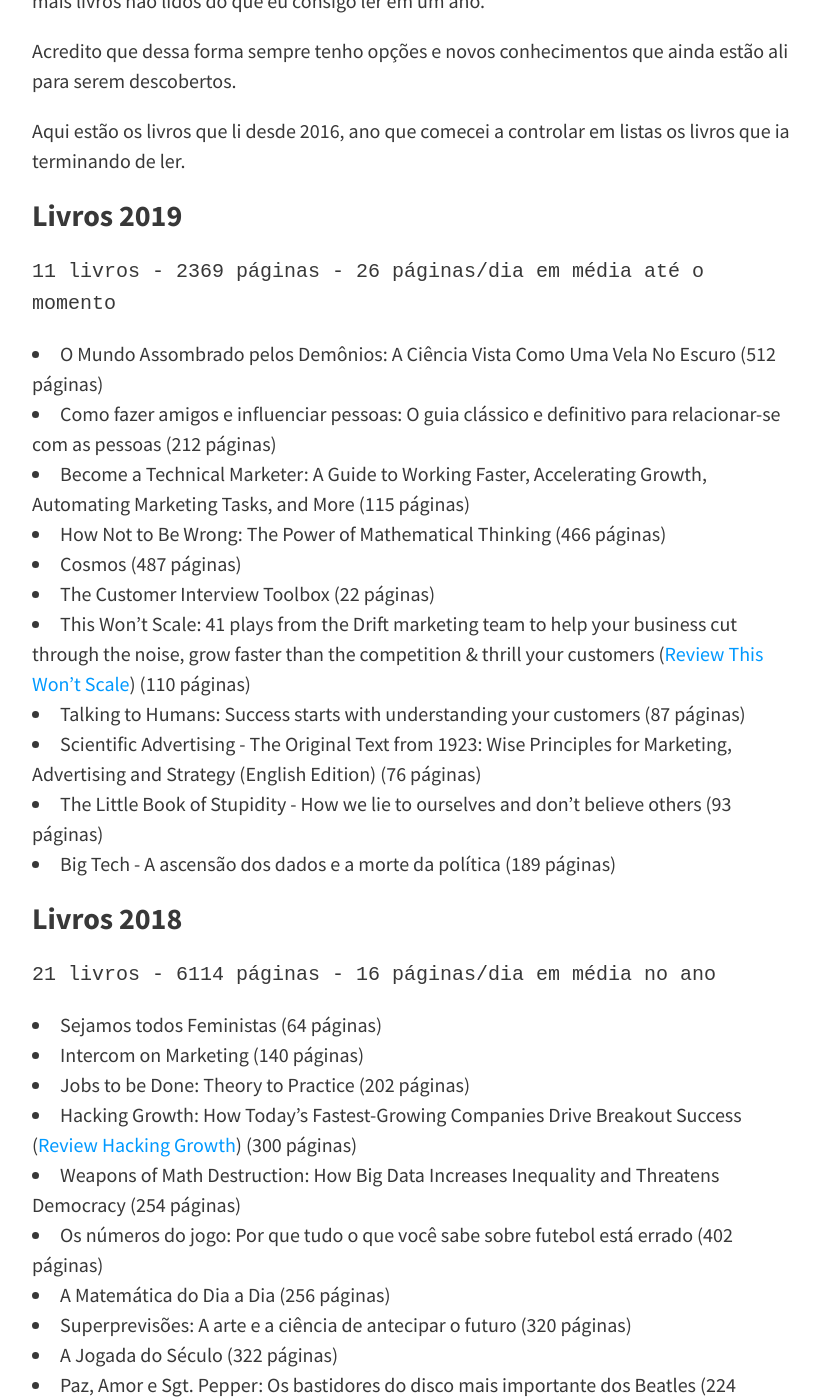
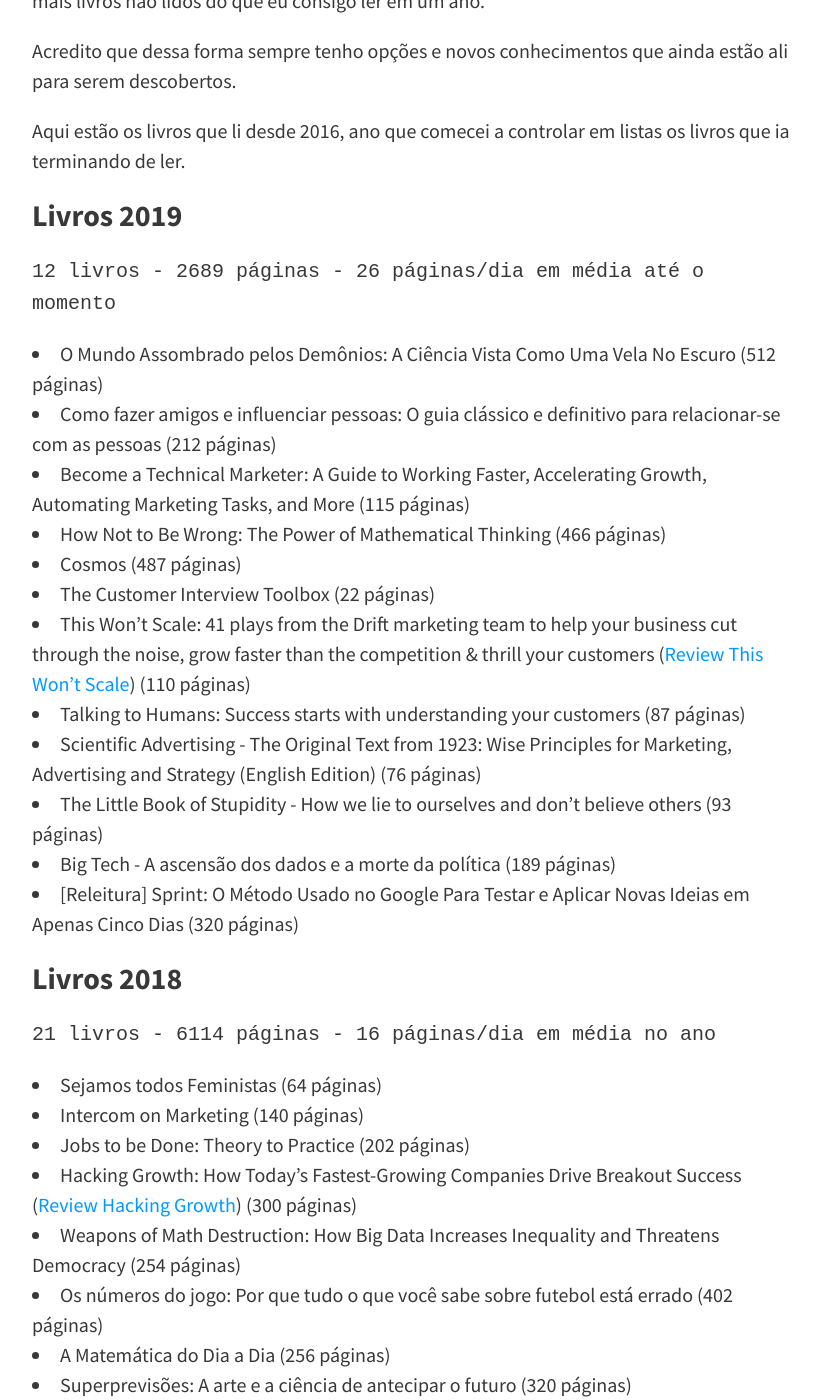
Before and after one commit to felipecbarbosa/felipecbarbosa.github.io, a Jekyll site: the page built from leituras.md, in a window 1280 px wide and 1400 px high, scrolled down 473 px. Shown: the whole window, without its empty margins (224-1044 px from the left). Built offline with Jekyll 4.4.1, drawn with Linux system fonts in a browser that asks for light colours; nearby versions of some CDN libraries; comment, search, counter and statistics services are not loaded.

Commit message:
Added Sprint do leituras

````diff
--- a/leituras.md
+++ b/leituras.md
@@ -13,7 +13,7 @@ Acredito que dessa forma sempre tenho opções e novos conhecimentos que ainda e
 Aqui estão os livros que li desde 2016, ano que comecei a controlar em listas os livros que ia terminando de ler.
 
 ### Livros 2019
-```11 livros - 2369 páginas - 26 páginas/dia em média até o momento```
+```12 livros - 2689 páginas - 26 páginas/dia em média até o momento```
 - O Mundo Assombrado pelos Demônios: A Ciência Vista Como Uma Vela No Escuro (512 páginas)
 - Como fazer amigos e influenciar pessoas: O guia clássico e definitivo para relacionar-se com as pessoas (212 páginas)
 - Become a Technical Marketer: A Guide to Working Faster, Accelerating Growth, Automating Marketing Tasks, and More (115 páginas)
@@ -25,6 +25,7 @@ Aqui estão os livros que li desde 2016, ano que comecei a controlar em listas o
 - Scientific Advertising - The Original Text from 1923: Wise Principles for Marketing, Advertising and Strategy (English Edition) (76 páginas)
 - The Little Book of Stupidity - How we lie to ourselves and don't believe others (93 páginas)
 - Big Tech - A ascensão dos dados e a morte da política (189 páginas)
+- [Releitura] Sprint: O Método Usado no Google Para Testar e Aplicar Novas Ideias em Apenas Cinco Dias (320 páginas)
 
 ### Livros 2018
 ```21 livros - 6114 páginas - 16 páginas/dia em média no ano```
````
